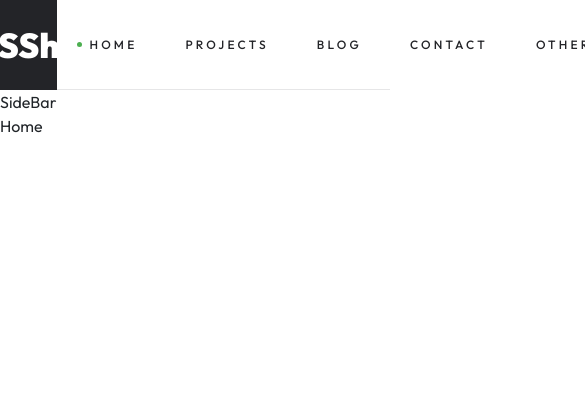
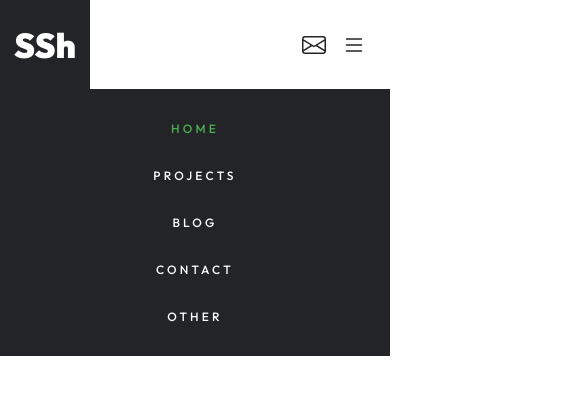
Before and after one commit to saeidsh777/My-Page, a React (Vite) app: page / in a window 390 px wide. Shown: the top 394 px of the page, 585 px wide, since content can reach past the window. Built offline with nearby package versions, Linux system fonts and the light colour scheme.

Commit message:
menu toggle

```diff
--- a/src/styles/media.css
+++ b/src/styles/media.css
@@ -19,4 +19,30 @@
     -ms-transition: none;
     -o-transition: none;
   }
+
+  .header-top-bar {
+    position: absolute;
+    left: 0;
+    top: 100%;
+    width: 100%;
+    background-color: var(--black);
+  }
+
+  .navbar-list {
+    flex-direction: column;
+    align-items: center;
+    padding: 2rem 0;
+    gap: 2rem !important;
+  }
+
+  .navbar-link {
+    color: var(--white);
+  }
+
+  .navbar-link.active::before {
+    content: none;
+  }
+  .navbar-link.active {
+    color: var(--green1) !important;
+  }
 }
```
